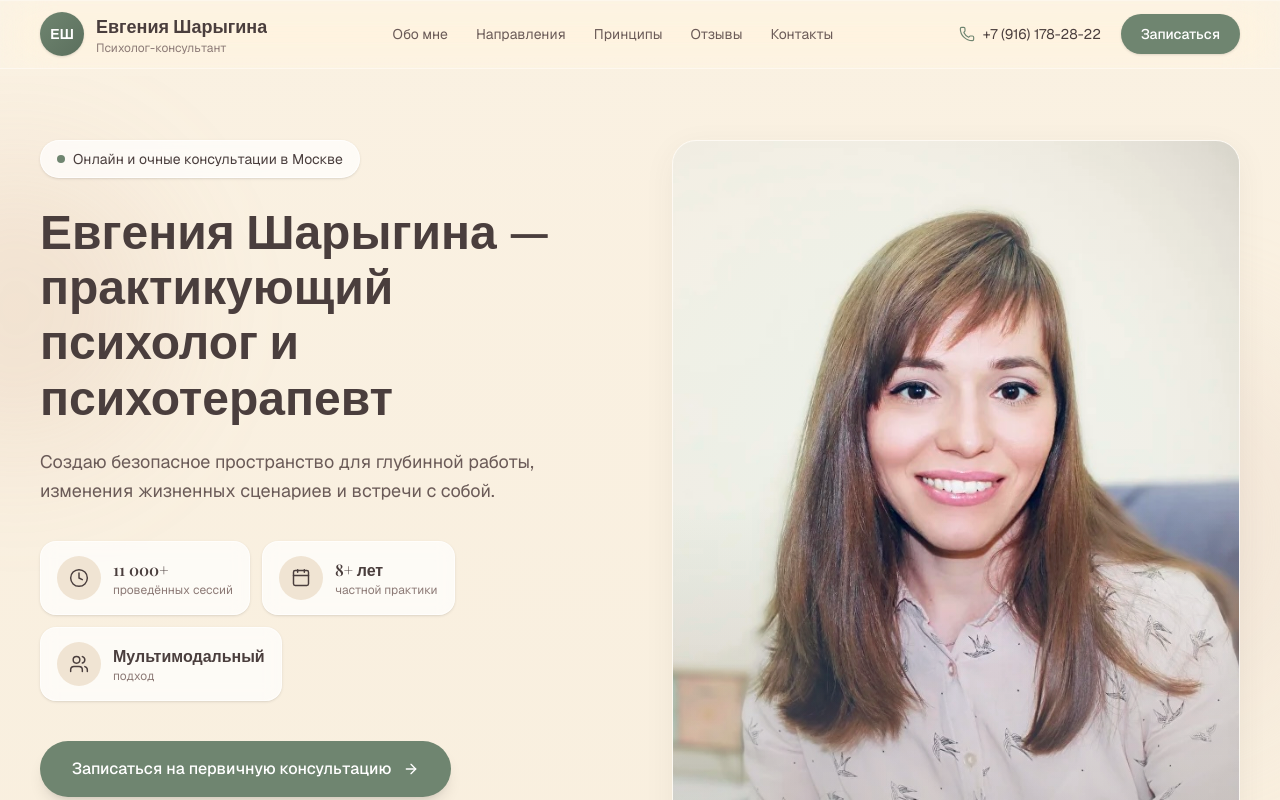
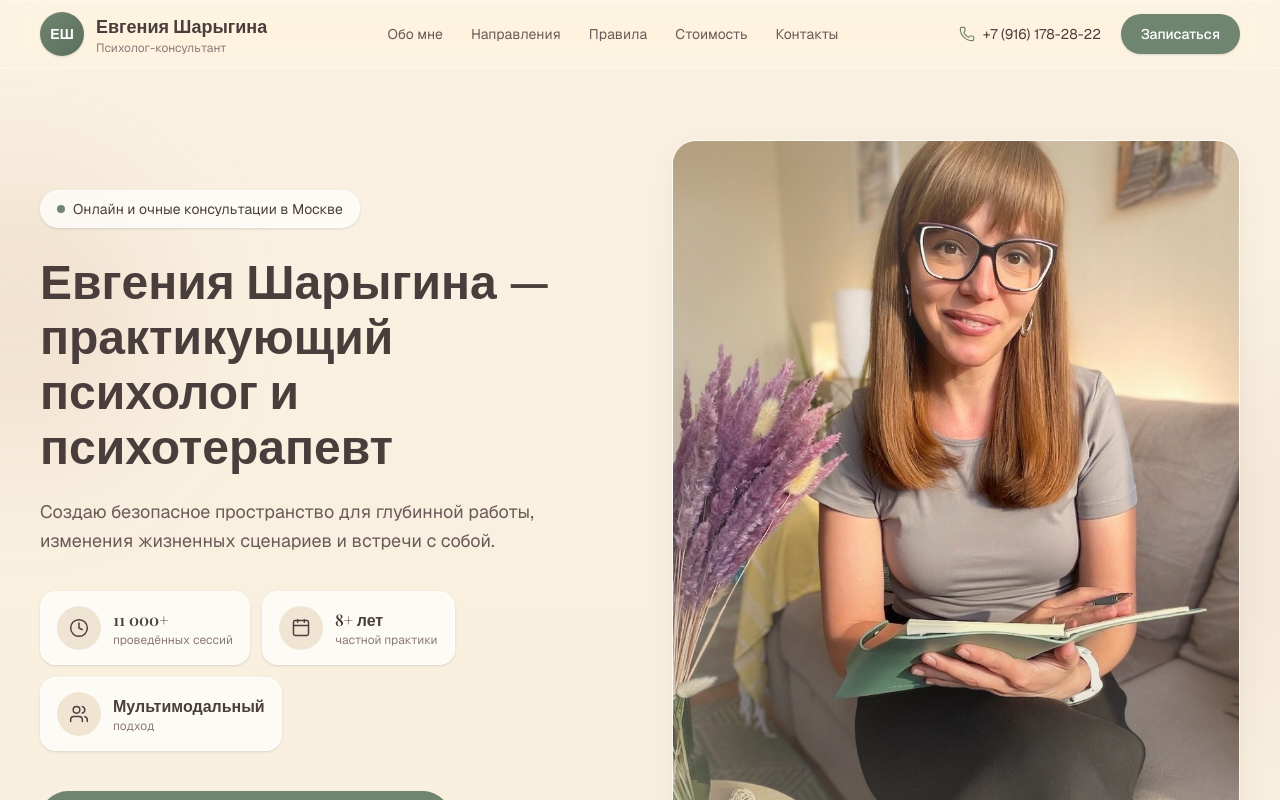
Before and after one commit to DmSharygin/PsySharyginaLanding, a Next.js app: page / in a window 1280 px wide. Shown: the top 800 px of the page. Built offline with nearby package versions, Linux system fonts and the light colour scheme.

Commit message:
фиксы и новая ава

```diff
--- a/app/page.tsx
+++ b/app/page.tsx
@@ -62,8 +62,8 @@ const THEME_BG = '#F6ECDA';
 const navLinks = [
   { href: '#about', label: 'Обо мне' },
   { href: '#work', label: 'Направления' },
-  { href: '#rules', label: 'Принципы' },
-  { href: '#reviews', label: 'Отзывы' },
+  { href: '#rules', label: 'Правила' },
+  { href: '#prices', label: 'Стоимость' },
   { href: '#booking', label: 'Контакты' },
 ];
 
@@ -142,22 +142,26 @@ const rules = [
   },
 ];
 
-const reviews = [
+const pricingCards = [
   {
-    name: 'Анна, 34 года',
-    text: 'После нескольких встреч я наконец начала различать свои чувства и не бояться их. Спасибо за бережность и глубину.',
+    duration: '60 минут',
+    type: 'Индивидуальная',
+    price: '6500 руб',
   },
   {
-    name: 'Дмитрий, 41 год',
-    text: 'Евгения умеет слышать то, что стоит за словами. Работа с ней — это про честность с собой, а не про утешение.',
+    duration: '90 минут',
+    type: 'Индивидуальная',
+    price: '8500 руб',
   },
   {
-    name: 'Игорь, 29 лет',
-    text: 'Впервые в терапии я почувствовал, что меня не «лечат», а видят целиком. Это было точно то, что нужно.',
+    duration: '60 минут',
+    type: 'Парная',
+    price: '7500 руб',
   },
   {
-    name: 'Марина, 37 лет',
-    text: 'Очень профессиональный и деликатный подход. Помогла разобраться в отношениях, которые казались тупиком.',
+    duration: '90 минут',
+    type: 'Парная',
+    price: '9500 руб',
   },
 ];
 
@@ -301,6 +305,37 @@ function PortraitFrame({
       <div className={`absolute -inset-3 rounded-[3rem] blur-2xl ${glowClass}`} />
       <ThemedImage src={src} alt={alt} roundedClass={roundedClass} className="h-full" />
     </div>
+  );
+}
+
+
+
+function PricingCard({
+  duration,
+  type,
+  price,
+}: {
+  duration: string;
+  type: string;
+  price: string;
+}) {
+  return (
+    <GlassCard className="flex flex-col items-center p-8 text-center">
+  {/* Бейдж длительности как на втором скриншоте */}
+  <div className="inline-flex items-center justify-center rounded-full bg-[#4A3E3D]/8 px-4 py-1.5 text-sm font-medium text-[#4A3E3D]">
+    {duration}
+  </div>
+
+  {/* Название услуги */}
+  <h3 className={`${playfair.className} mt-6 text-xl font-medium text-[#4A3E3D]`}>
+    {type}
+  </h3>
+
+  {/* Стоимость (с ровными цифрами без засечек) */}
+  <p className="mt-3 text-4xl font-bold tracking-tight text-[#4A3E3D]">
+    {price}
+  </p>
+</GlassCard>
   );
 }
 
@@ -501,12 +536,6 @@ export default function Home() {
                 Записаться на первичную консультацию
                 <ArrowRight className="h-4 w-4" strokeWidth={2} />
               </button>
-              <button
-                onClick={scrollToWork}
-                className="inline-flex items-center gap-2 rounded-full border border-[#4A3E3D]/25 bg-white/40 px-7 py-4 text-sm font-medium text-[#4A3E3D] transition-colors duration-300 hover:bg-white/70 md:text-base"
-              >
-                Направления работы
-              </button>
             </div>
           </div>
 
@@ -514,7 +543,7 @@ export default function Home() {
           <div className="relative z-10 min-w-0">
             <div className="relative h-full min-h-[380px] w-full lg:min-h-[560px]">
               <ThemedImage
-                src="/images/portrait-hero.jpg"
+                src="/images/portrait-hero2.jpg"
                 alt="Евгения Шарыгина — психолог, психотерапевт, в кабинете"
                 roundedClass="rounded-3xl"
                 className="h-full"
@@ -716,29 +745,23 @@ export default function Home() {
         </div>
       </section>
 
+{/* ---------------------------------------------------------------- */}
+      {/* PRICING                                                          */}
       {/* ---------------------------------------------------------------- */}
-      {/* REVIEWS                                                         */}
-      {/* ---------------------------------------------------------------- */}
-      <section id="reviews" className="relative px-6 py-16 md:px-10 md:py-24">
-        <Blob className="right-[0%] top-[0%] h-72 w-72 bg-[#C6967B]/15" />
-
+      <section id="prices" className="relative px-6 py-16 md:px-10 md:py-24">
         <div className="mx-auto max-w-7xl text-center">
-          <SectionEyebrow>Слова клиентов</SectionEyebrow>
+          <SectionEyebrow>Инвестиция в себя</SectionEyebrow>
           <h2 className={`${playfair.className} mt-5 text-3xl font-semibold text-[#4A3E3D] sm:text-4xl`}>
-            Отзывы
+            Стоимость сессии
           </h2>
+          <p className="mx-auto mt-4 max-w-2xl text-base text-[#6B5B58] md:text-lg">
+            В уютном кабинете или онлайн — формат встречи выбираете вы.
+          </p>
         </div>
 
-        <div className="relative mx-auto mt-12 grid max-w-6xl grid-cols-1 gap-6 sm:grid-cols-2">
-          {reviews.map(({ name, text }) => (
-            <div
-              key={name}
-              className="rounded-2xl border border-white/40 bg-white/50 p-6 shadow-sm backdrop-blur-sm"
-            >
-              <Quote className="h-7 w-7 text-[#C6967B]/60" strokeWidth={1.5} />
-              <p className="mt-4 text-sm leading-relaxed text-[#6B5B58] md:text-base">{text}</p>
-              <p className={`${playfair.className} mt-4 text-sm font-medium text-[#4A3E3D]`}>{name}</p>
-            </div>
+        <div className="relative mx-auto mt-12 grid max-w-5xl grid-cols-1 gap-6 sm:grid-cols-2">
+          {pricingCards.map((card) => (
+            <PricingCard key={`${card.type}-${card.duration}`} {...card} />
           ))}
         </div>
       </section>
```
Also changed, not shown: public/images/portrait-hero1.jpg (renamed from public/images/portrait-hero.jpg), public/images/portrait-hero2.jpg (added).
